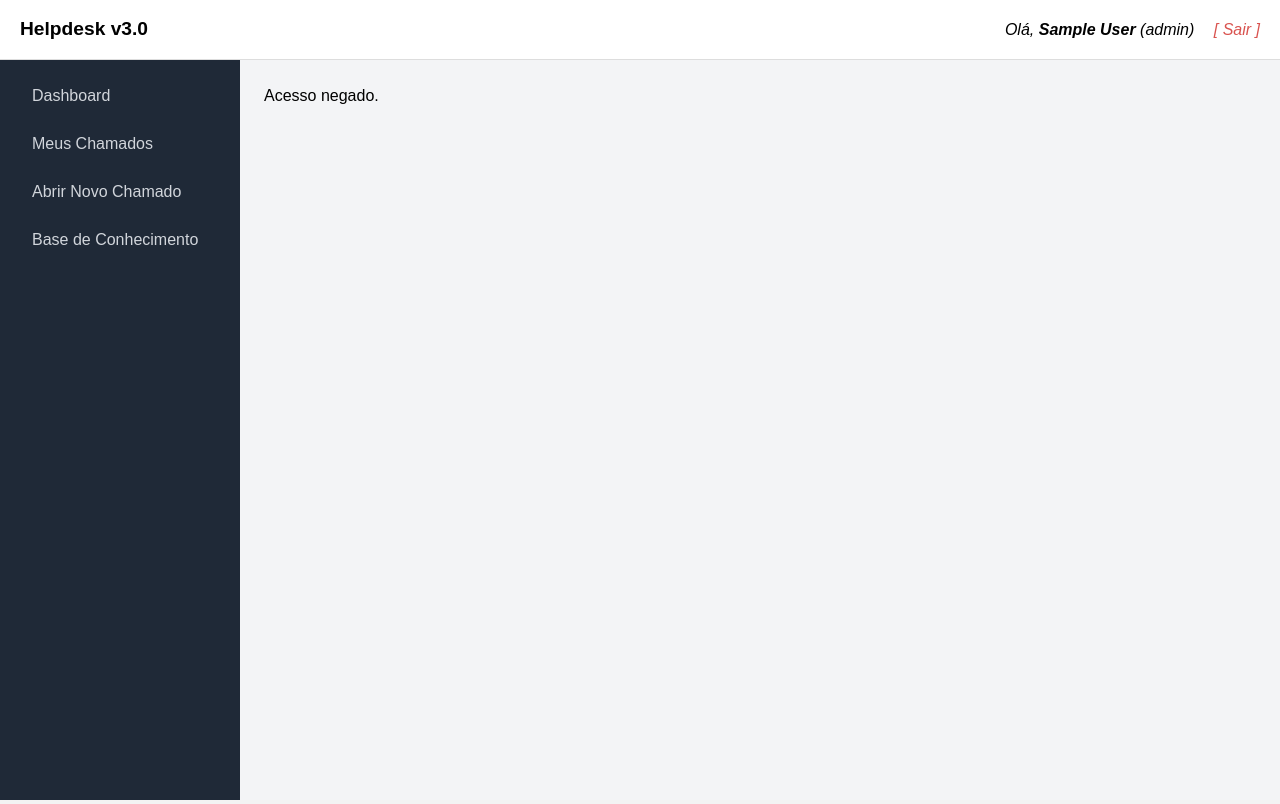
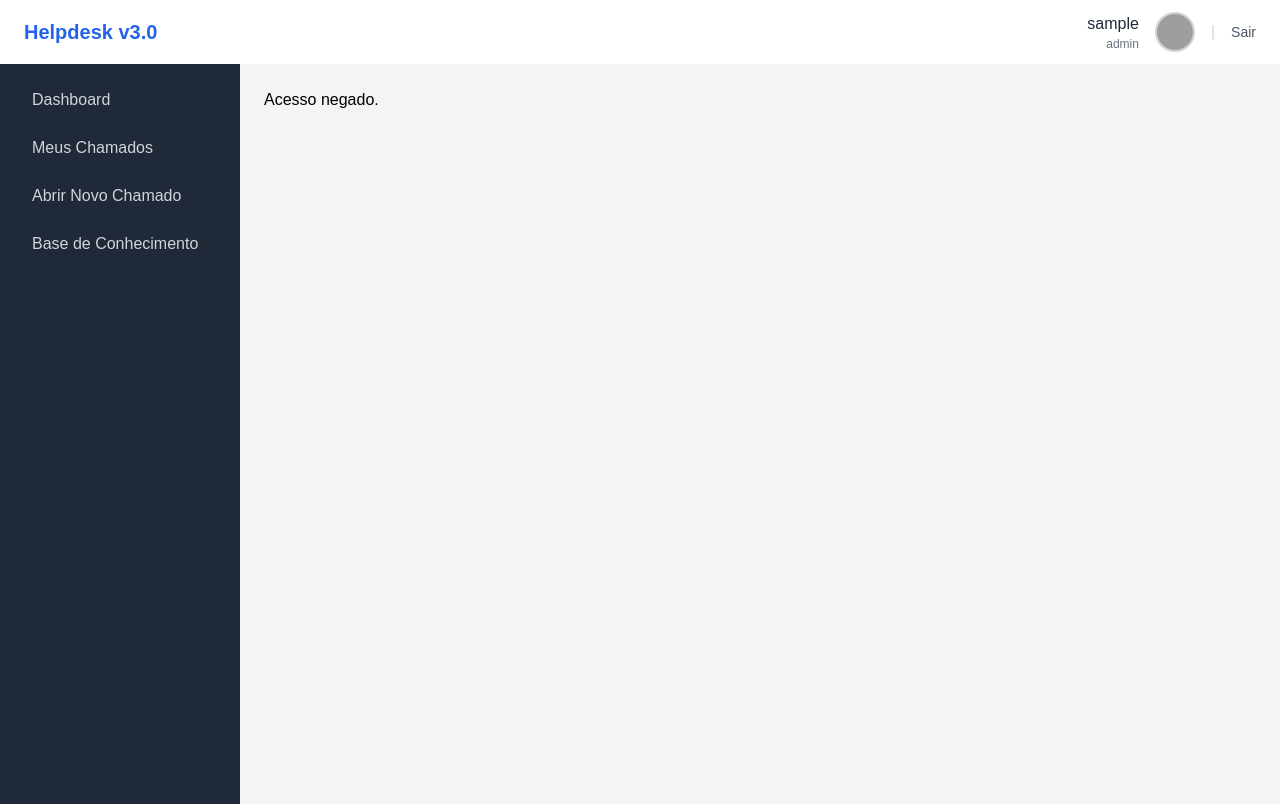
Before and after one commit to Joaogabriel2002/infragestao, a PHP site: page /admin/usuarios/editar.php in a window 1280 px wide. Run offline with PHP 8.4, Linux system fonts and the light colour scheme; the visitor is signed in with stand-in values (Sample User, id 1); some libraries are stand-ins or nearby versions; grey boxes are pictures that could not be loaded.

Commit message:
Adição de upload de foto de perfil para usuário

```diff
--- a/admin/usuarios/editar.php
+++ b/admin/usuarios/editar.php
@@ -1,16 +1,15 @@
 <?php
-// /admin/usuarios/editar.php (ARQUIVO NOVO)
+// /admin/usuarios/editar.php (ATUALIZADO COM MENSAGEM DE ERRO)
 
-require_once '../../includes/header.php'; // Sobe 2 níveis
+require_once '../../includes/header.php';
 
-// Segurança: Só Admins
+// Segurança
 if ($usuario_role_logado != 'ADMIN') {
     echo "<p>Acesso negado.</p>";
     require_once '../../includes/footer.php';
     exit;
 }
 
-// Validação do ID na URL
 if (!isset($_GET['id']) || !is_numeric($_GET['id'])) {
     header("Location: index.php");
     exit;
@@ -28,7 +27,7 @@ if (!$usuario) {
     exit;
 }
 
-// --- Busca de Dados para os Dropdowns ---
+// Dropdowns
 $lista_setores = $pdo->query("SELECT * FROM setores ORDER BY nome_setor")->fetchAll();
 $lista_unidades = $pdo->query("SELECT * FROM unidades ORDER BY nome_unidade")->fetchAll();
 
@@ -37,9 +36,47 @@ $lista_unidades = $pdo->query("SELECT * FROM unidades ORDER BY nome_unidade")->f
 <div class="bg-white shadow-md rounded-lg p-6 max-w-2xl mx-auto">
     <h2 class="text-2xl font-bold mb-6">Editar Usuário: <?= htmlspecialchars($usuario['nome']) ?></h2>
 
-    <form action="processar.php" method="POST" class="space-y-4">
+    <?php
+    if (isset($_GET['erro']) && $_GET['erro'] == 'avatar_invalido') {
+        echo "<div class='bg-red-100 text-red-700 p-3 rounded mb-4'>
+                <strong>Erro no Upload:</strong> O arquivo é inválido.
+                Envie apenas imagens (JPG, PNG) com menos de 2MB.
+              </div>";
+    }
+    ?>
+    <form action="processar.php" method="POST" enctype="multipart/form-data" class="space-y-4">
         <input type="hidden" name="acao" value="editar_usuario">
         <input type="hidden" name="id_usuario" value="<?= $usuario['id_usuario'] ?>">
+
+        <div>
+            <label class="block text-gray-700 font-semibold mb-2">Foto de Perfil (Avatar)</label>
+            <div class="flex items-center space-x-4">
+                <div class="w-16 h-16 rounded-full bg-gray-200 overflow-hidden border-2 border-gray-300">
+                    <?php if ($usuario['avatar_path']): ?>
+                        <img src="<?= $base_url ?>/uploads/avatars/<?= htmlspecialchars($usuario['avatar_path']) ?>"
+                             alt="Avatar" class="w-full h-full object-cover">
+                    <?php else: ?>
+                        <svg class="w-full h-full text-gray-400" fill="currentColor" viewBox="0 0 20 20">
+                            <path fill-rule="evenodd" d="M10 9a3 3 0 100-6 3 3 0 000 6zm-7 9a7 7 0 1114 0H3z" clip-rule="evenodd"></path>
+                        </svg>
+                    <?php endif; ?>
+                </div>
+                <div>
+                    <input type="file" name="avatar_upload" id="avatar_upload" class="text-sm">
+                    <p class="text-xs text-gray-500 mt-1">Envie uma imagem (JPG, PNG) de até 2MB.</p>
+                </div>
+            </div>
+            <?php if ($usuario['avatar_path']): ?>
+            <div class="mt-2">
+                <label class="flex items-center">
+                    <input type="checkbox" name="remover_avatar" class="h-4 w-4 text-red-600 border-gray-300 rounded">
+                    <span class="ml-2 text-sm text-red-700">Remover foto atual</span>
+                </label>
+            </div>
+            <?php endif; ?>
+        </div>
+
+        <hr>
 
         <div>
             <label for="nome" class="block text-gray-700 font-semibold mb-2">Nome Completo *</label>
@@ -101,7 +138,6 @@ $lista_unidades = $pdo->query("SELECT * FROM unidades ORDER BY nome_unidade")->f
                        <?= ($usuario['ativo']) ? 'checked' : '' ?>>
                 <span class="ml-2 text-gray-700 font-semibold">Usuário Ativo</span>
             </label>
-            <p class="text-sm text-gray-500 mt-1">(Desmarque para desativar o login deste usuário).</p>
         </div>
 
         <button type="submit"
@@ -112,5 +148,5 @@ $lista_unidades = $pdo->query("SELECT * FROM unidades ORDER BY nome_unidade")->f
 </div>
 
 <?php
-require_once '../../includes/footer.php'; // Sobe 2 níveis
+require_once '../../includes/footer.php';
 ?>
--- a/includes/header.php
+++ b/includes/header.php
@@ -1,26 +1,24 @@
 <?php
-// /includes/header.php
+// /includes/header.php (ATUALIZADO COM AVATAR)
 
-// 1. O GUARDIÃO (O CÓDIGO DE SEGURANÇA)
+// 1. O GUARDIÃO
 session_start();
 
 if (!isset($_SESSION['usuario_id'])) {
     session_destroy();
-    // Redireciona para o login
-    // Estamos definindo a $base_url aqui para que o redirecionamento funcione
-    $base_url = "/sistema_chamados"; // !! MUDE SE SUA PASTA FOR OUTRA !!
+    $base_url = "/infragestao";
     header("Location: $base_url/login.php");
     exit;
 }
 
 // 2. DEFINIÇÕES GLOBAIS
-// Definindo a URL base para todos os links e assets
-$base_url = "/infragestao"; // !! MUDE SE SUA PASTA FOR OUTRA !!
+$base_url = "/infragestao";
 
-// Dados do usuário logado
+// Dados do usuário logado (agora com avatar)
 $usuario_id_logado = $_SESSION['usuario_id'];
 $usuario_nome_logado = $_SESSION['usuario_nome'];
 $usuario_role_logado = $_SESSION['usuario_role'];
+$usuario_avatar = $_SESSION['usuario_avatar'] ?? null; // Pega o avatar ou define como null
 
 // Inclui a conexão
 require_once $_SERVER['DOCUMENT_ROOT'] . $base_url . '/config/conexao.php';
@@ -32,28 +30,44 @@ require_once $_SERVER['DOCUMENT_ROOT'] . $base_url . '/config/conexao.php';
     <meta charset="UTF-8">
     <meta name="viewport" content="width=device-width, initial-scale=1.0">
     <title>Helpdesk v3.0</title>
-
     <script src="https://cdn.tailwindcss.com"></script>
-
     <style>
-        /* Estilo básico para o layout (provisório) */
-        /* Vamos deixar o Tailwind cuidar da maior parte */
         body { font-family: Arial, sans-serif; }
-        .topbar { background-color: #fff; border-bottom: 1px solid #ddd; padding: 0 20px; display: flex; justify-content: space-between; align-items: center; height: 60px; }
-        .topbar-logo { font-size: 1.2rem; font-weight: bold; }
-        .topbar-user { font-style: italic; }
-        .topbar-user a { text-decoration: none; color: #d9534f; margin-left: 15px; }
         .main-container { display: flex; }
     </style>
 </head>
 <body class="h-full">
 
-<header class="topbar">
-    <div class="topbar-logo">Helpdesk v3.0</div>
-    <div class="topbar-user">
-        Olá, <strong><?php echo htmlspecialchars($usuario_nome_logado); ?></strong>
-        (<?php echo htmlspecialchars($usuario_role_logado); ?>)
-        <a href="<?php echo $base_url; ?>/logout.php">[ Sair ]</a>
+<header class="bg-white shadow-md px-6 flex justify-between items-center h-16">
+
+    <div>
+        <h1 class="text-xl font-bold text-blue-600">Helpdesk v3.0</h1>
+    </div>
+
+    <div class="flex items-center space-x-4">
+
+        <div class="text-right">
+            <span class="text-gray-800 font-medium"><?php echo htmlspecialchars($usuario_nome_logado); ?></span>
+            <span class="block text-xs text-gray-500 font-medium"><?php echo htmlspecialchars($usuario_role_logado); ?></span>
+        </div>
+
+        <div class="w-10 h-10 rounded-full bg-gray-200 overflow-hidden border-2 border-gray-300">
+            <?php if ($usuario_avatar): ?>
+                <img src="<?= $base_url ?>/uploads/avatars/<?= htmlspecialchars($usuario_avatar) ?>"
+                     alt="Avatar" class="w-full h-full object-cover">
+            <?php else: ?>
+                <svg class="w-full h-full text-gray-400" fill="currentColor" viewBox="0 0 20 20">
+                    <path fill-rule="evenodd" d="M10 9a3 3 0 100-6 3 3 0 000 6zm-7 9a7 7 0 1114 0H3z" clip-rule="evenodd"></path>
+                </svg>
+            <?php endif; ?>
+        </div>
+
+        <span class="text-gray-300">|</span>
+
+        <a href="<?php echo $base_url; ?>/logout.php"
+           class="text-sm text-gray-600 hover:text-red-500 hover:underline font-medium">
+           Sair
+        </a>
     </div>
 </header>
 
```
Also changed, not shown: admin/usuarios/processar.php (+82 -23 lines), estoque/relatorio.php (+8 -3 lines), login_processar.php (+8 -29 lines), uploads/avatars/user_1.jpg (added).
